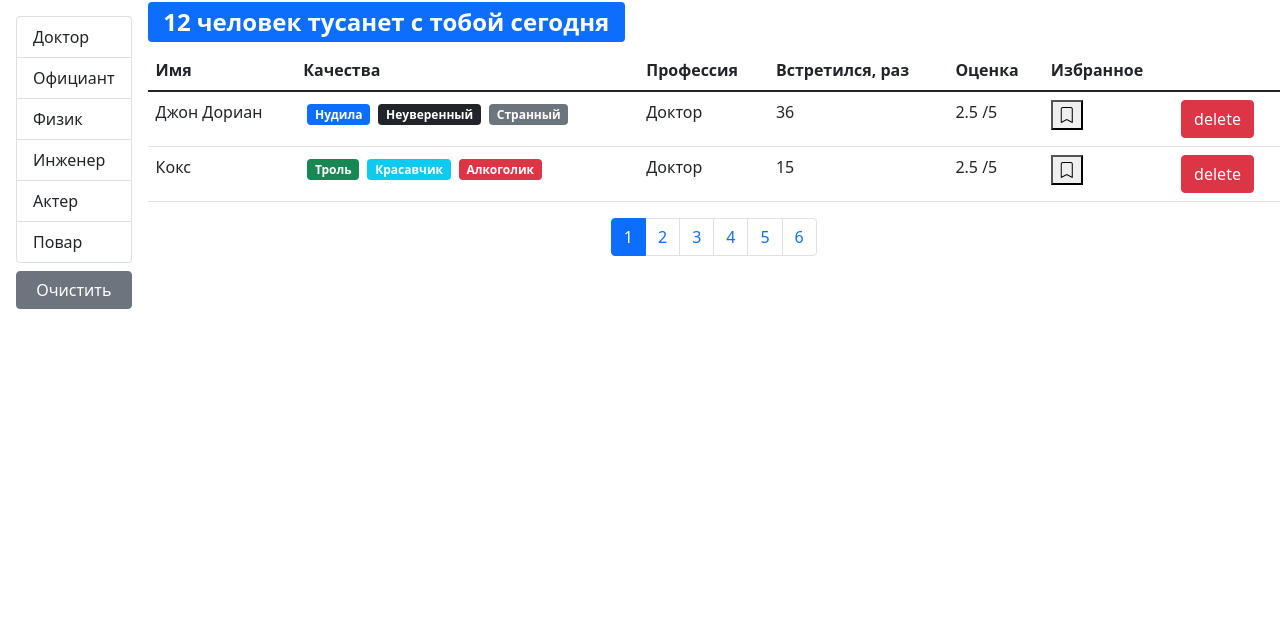
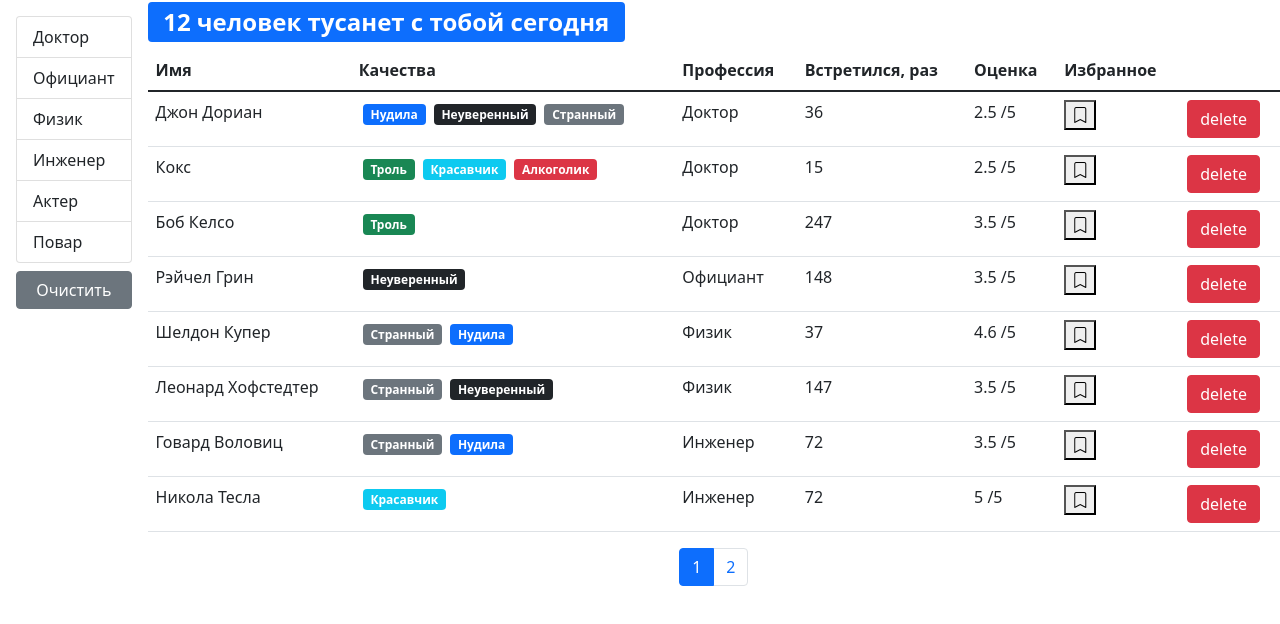
Before and after one commit to Alex-hapa/Fast-company-React-, a React (Create React App) app: page / in a window 1280 px wide. Shown: the top 624 px of the page. Built offline with nearby package versions, Linux system fonts and the light colour scheme.

Commit message:
feat: add sorting

```diff
--- a/src/app/components/users.jsx
+++ b/src/app/components/users.jsx
@@ -6,12 +6,14 @@ import GroupList from "./groupList";
 import api from "../api";
 import SearchStatus from "./searchStatus";
 import UserTable from "./usersTable";
+import _ from "lodash";
 
 const Users = ({ users: allUsers, ...rest }) => {
     const [currentPage, setCurrentPage] = useState(1);
     const [professions, setProfessions] = useState();
     const [selectedProf, setSelectedProf] = useState();
-    const pageSize = 2;
+    const [sortBy, setSortBy] = useState({ iter: "", order: "asc" });
+    const pageSize = 8;
 
     useEffect(() => {
         api.professions.fetchAll().then((data) => setProfessions(data));
@@ -27,6 +29,16 @@ const Users = ({ users: allUsers, ...rest }) => {
     const handlePageChange = (pageIndex) => {
         setCurrentPage(pageIndex);
     };
+    const handleSort = (item) => {
+        if (sortBy.iter === item) {
+            setSortBy((prevState) => ({
+                ...prevState,
+                order: prevState.order === "asc" ? "desc" : "asc",
+            }));
+        } else {
+            setSortBy({ iter: item, order: "asc" });
+        }
+    };
 
     const filteredUsers = selectedProf
         ? allUsers.filter(
@@ -36,8 +48,8 @@ const Users = ({ users: allUsers, ...rest }) => {
         )
         : allUsers;
     const count = filteredUsers.length;
-
-    const usersCrop = paginate(filteredUsers, currentPage, pageSize);
+    const sortedUsers = _.orderBy(filteredUsers, [sortBy.iter], [sortBy.order]);
+    const usersCrop = paginate(sortedUsers, currentPage, pageSize);
 
     const clearFilter = () => {
         setSelectedProf();
@@ -62,7 +74,13 @@ const Users = ({ users: allUsers, ...rest }) => {
             )}
             <div className="d-flex flex-column flex-fill">
                 <SearchStatus length={count} />
-                {count > 0 && <UserTable users={usersCrop} {...rest} />}
+                {count > 0 && (
+                    <UserTable
+                        users={usersCrop}
+                        onSort={handleSort}
+                        {...rest}
+                    />
+                )}
                 <div className="d-flex justify-content-center">
                     <Pagination
                         itemsCount={count}
--- a/src/app/components/usersTable.jsx
+++ b/src/app/components/usersTable.jsx
@@ -2,17 +2,27 @@ import React from "react";
 import PropTypes from "prop-types";
 import User from "./user";
 
-const UserTable = ({ users, ...rest }) => {
+const UserTable = ({ users, onSort, ...rest }) => {
     return (
         <table className="table">
             <thead>
                 <tr>
-                    <th scope="col">Имя</th>
+                    <th onClick={() => onSort("name")} scope="col">
+                        Имя
+                    </th>
                     <th scope="col">Качества</th>
-                    <th scope="col">Профессия</th>
-                    <th scope="col">Встретился, раз</th>
-                    <th scope="col">Оценка</th>
-                    <th scope="col">Избранное</th>
+                    <th onClick={() => onSort("profession.name")} scope="col">
+                        Профессия
+                    </th>
+                    <th onClick={() => onSort("completedMeetings")} scope="col">
+                        Встретился, раз
+                    </th>
+                    <th onClick={() => onSort("rate")} scope="col">
+                        Оценка
+                    </th>
+                    <th onClick={() => onSort("bookmark")} scope="col">
+                        Избранное
+                    </th>
                     <th />
                 </tr>
             </thead>
@@ -27,6 +37,7 @@ const UserTable = ({ users, ...rest }) => {
 
 UserTable.propTypes = {
     users: PropTypes.array.isRequired,
+    onSort: PropTypes.func.isRequired,
 };
 
 export default UserTable;
```
